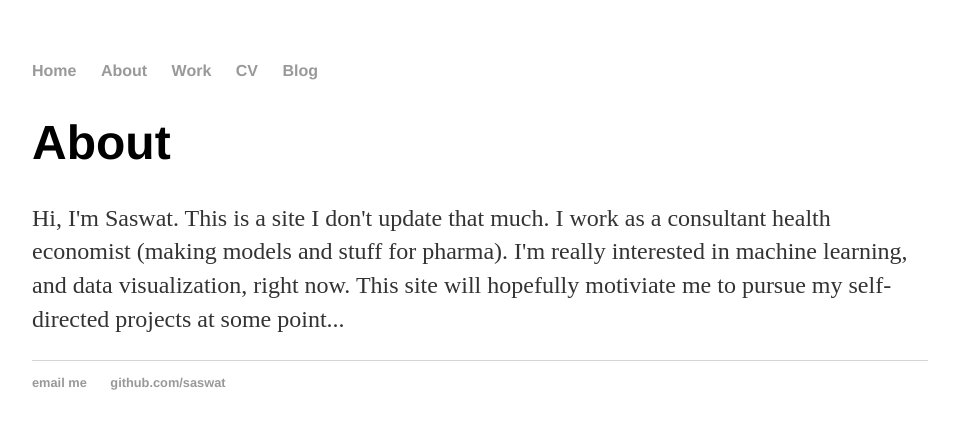
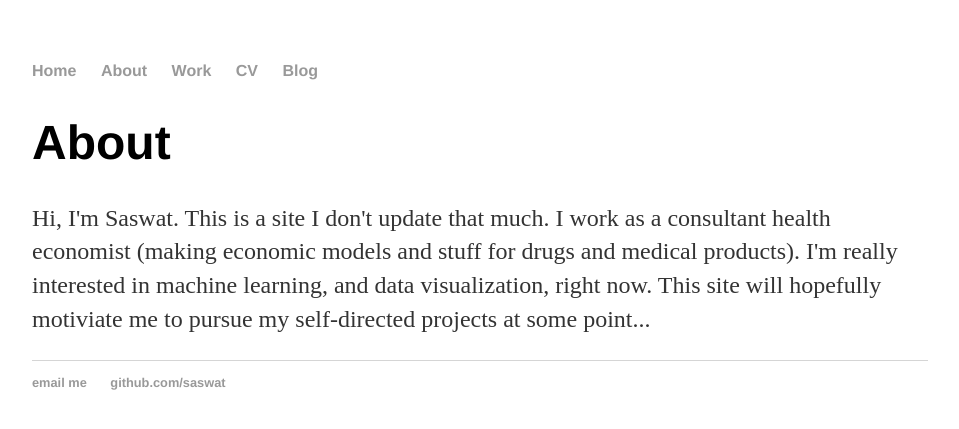
Before and after one commit to saswat/saswat.github.io, a Jekyll site: the page built from about/index.html, in a window 1280 px wide. Shown: the top 429 px of the page, without its empty margins (160-1119 px from the left). Built offline with Jekyll 4.4.1, drawn with Linux system fonts in a browser that asks for light colours.

Commit message:
Update index.html

```diff
--- a/about/index.html
+++ b/about/index.html
@@ -5,7 +5,7 @@ title: About Saswat
 
 		<div class="about">
 	<h1>About</h1>
-	<p>Hi, I'm Saswat. This is a site I don't update that much. I work as a consultant health economist (making models and stuff for pharma).
+	<p>Hi, I'm Saswat. This is a site I don't update that much. I work as a consultant health economist (making economic models and stuff for drugs and medical products).
 		I'm really interested in machine learning, and data visualization, right now.
 		This site will hopefully motiviate me to pursue my self-directed projects at some point...
 		</div>
```
